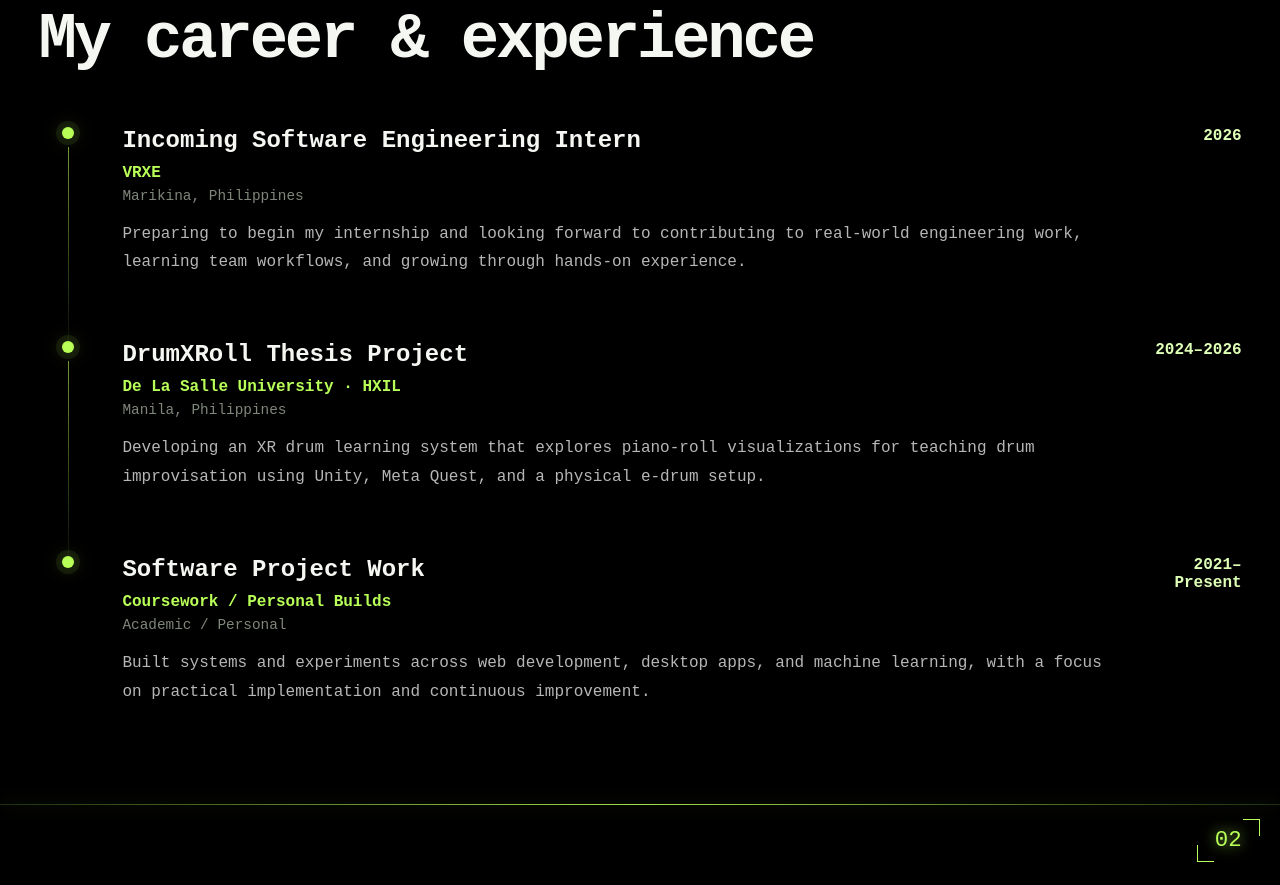
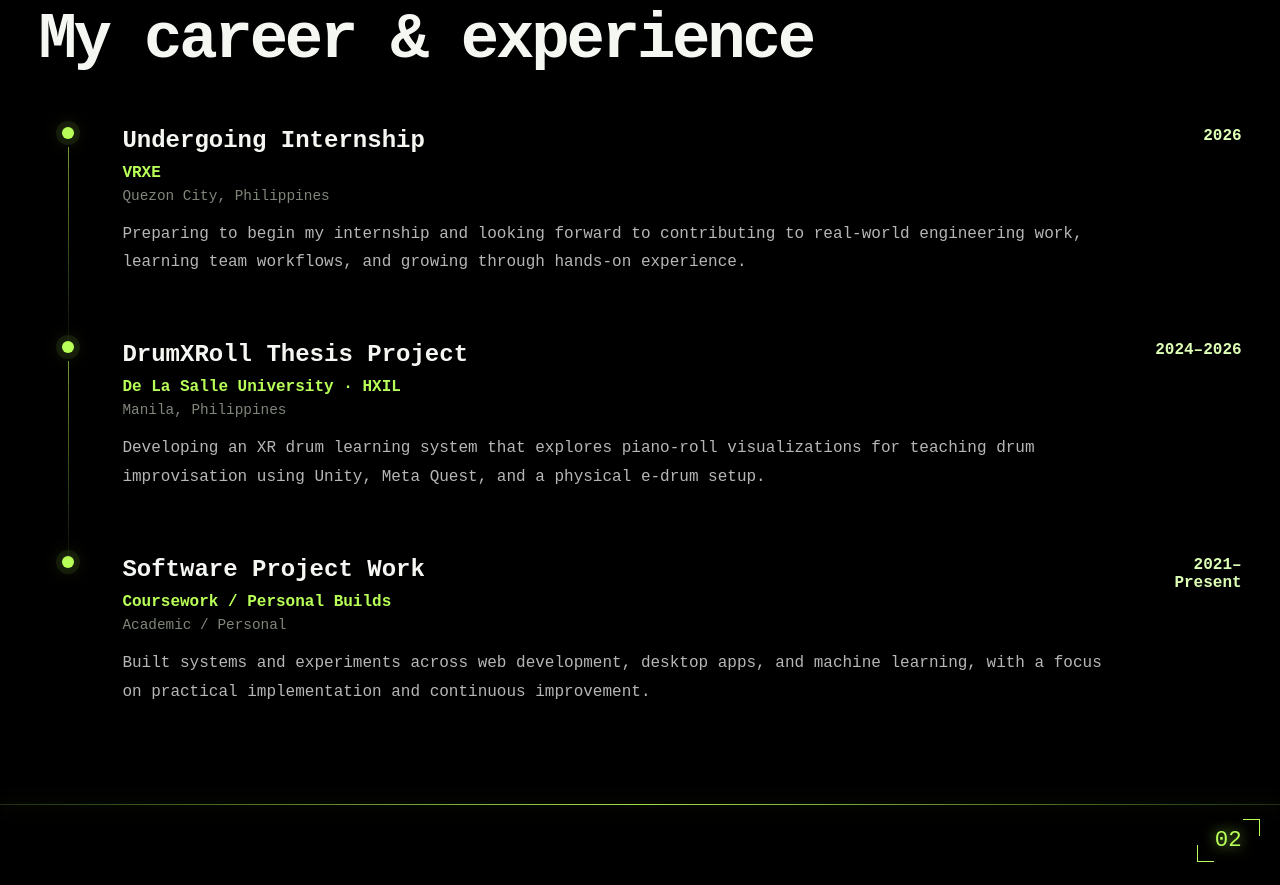
Before and after one commit to Nmsrt/Professional-Portfolio, a React (Vite) app: page / in a window 1280 px wide. Shown: the part 1321-2206 px from the top of the page. Built offline with nearby package versions, Linux system fonts and the light colour scheme.

Commit message:
Changed experiences details

```diff
--- a/src/data/data.js
+++ b/src/data/data.js
@@ -1,9 +1,9 @@
 export const experienceItems = [
   {
     year: '2026',
-    title: 'Incoming Software Engineering Intern',
+    title: 'Undergoing Internship',
     company: 'VRXE',
-    location: 'Marikina, Philippines',
+    location: 'Quezon City, Philippines',
     text:
       'Preparing to begin my internship and looking forward to contributing to real-world engineering work, learning team workflows, and growing through hands-on experience.'
   },
```
